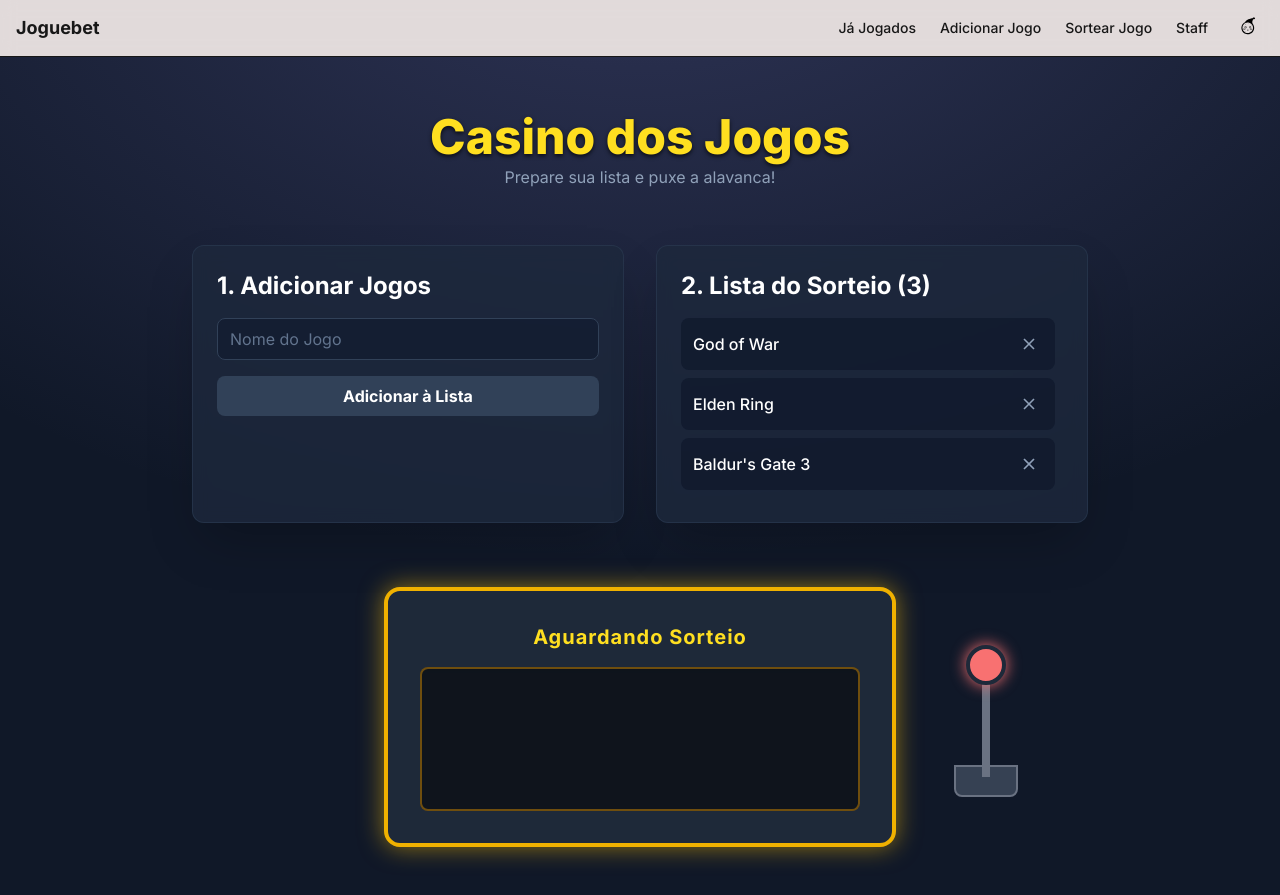
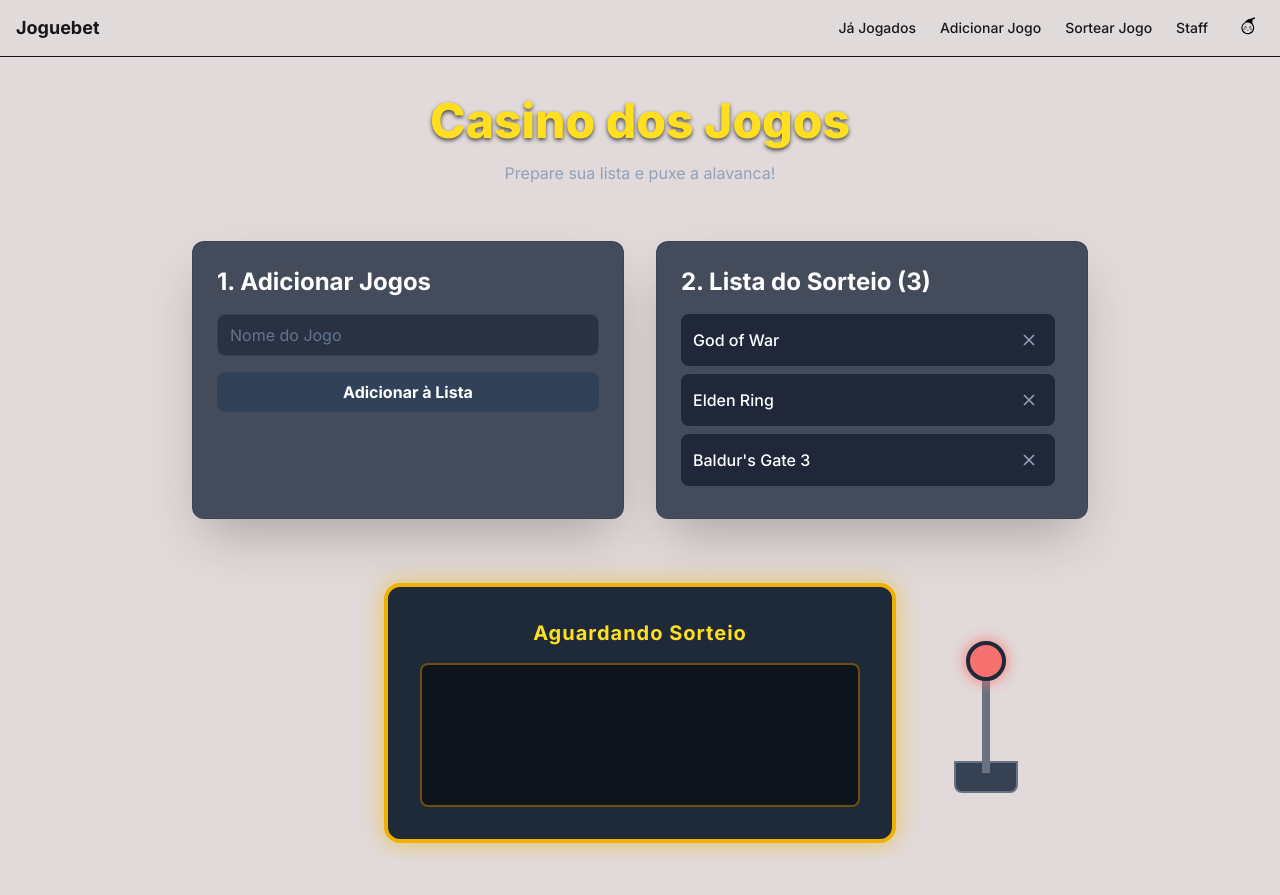
Before and after one commit to LuanHii/Joguebet-gamesclub-front, a Next.js app: page /sortear in a window 1280 px wide. After the commit the page ends 859 px from the top, so only its background shows below. Built offline with nearby package versions, Linux system fonts and the light colour scheme.

Commit message:
Alterações de layout

```diff
--- a/app/page.tsx
+++ b/app/page.tsx
@@ -75,7 +75,7 @@ export default function HomePage() {
   return (
     <div className="container mx-auto p-4 sm:p-6 md:p-8">
       <header className="text-center my-10 md:my-16">
-        <h1 className="text-4xl sm:text-6xl font-extrabold bg-clip-text text-transparent bg-gradient-to-r from-slate-200 to-slate-400">
+        <h1 className="text-4xl sm:text-6xl font-extrabold bg-clip-text text-transparent bg-gradient-to-r from-slate-200 to-slate-400 py-2">
           Galeria de Jogos
         </h1>
       </header>
--- a/app/sortear/page.tsx
+++ b/app/sortear/page.tsx
@@ -65,7 +65,7 @@ export default function SortearPage() {
   };
 
   return (
-    <div className="flex flex-col min-h-[100dvh] justify-between p-4 sm:p-6 md:p-8 bg-gray-900 bg-[radial-gradient(ellipse_80%_80%_at_50%_-20%,rgba(120,119,198,0.3),rgba(255,255,255,0))] overflow-x-hidden">
+    <div className="flex flex-col min-h-[100dvh] justify-between overflow-x-hidden">
       {showConfetti && <Confetti width={windowSize.width} height={windowSize.height} recycle={false} onConfettiComplete={() => setShowConfetti(false)} />}
 
       <audio ref={leverSoundRef} src="/sounds/lever-pull.mp3" preload="auto"></audio>
@@ -73,7 +73,7 @@ export default function SortearPage() {
       <audio ref={winSoundRef} src="/sounds/jackpot-win.mp3" preload="auto"></audio>
 
       <header className="text-center my-6">
-        <h1 className="text-4xl sm:text-5xl font-extrabold text-yellow-300 drop-shadow-[0_2px_2px_rgba(0,0,0,0.7)]">
+        <h1 className="text-4xl sm:text-5xl font-extrabold text-yellow-300 drop-shadow-[0_2px_2px_rgba(0,0,0,0.7)] mt-4 mb-4">
           Casino dos Jogos
         </h1>
         <p className="text-slate-400 mt-1">Prepare sua lista e puxe a alavanca!</p>
--- a/app/staff/page.tsx
+++ b/app/staff/page.tsx
@@ -38,7 +38,7 @@ const participantes = [
 export default function App() {
   return (
     // Container principal que centraliza o conteúdo verticalmente e adiciona um fundo escuro.
-    <div className="flex items-center justify-center min-h-screen p-8 bg-gray-900 text-white font-sans bg-[radial-gradient(ellipse_80%_80%_at_50%_-20%,rgba(120,119,198,0.3),rgba(255,255,255,0))]">
+    <div className="flex justify-center min-h-screen p-8 font-sans">
       <div className="w-full max-w-6xl">
         {/* Título principal com gradiente de cor. */}
         <h1 className="text-4xl md:text-5xl font-extrabold text-center mb-12 text-transparent bg-clip-text bg-gradient-to-r from-sky-400 to-emerald-400">
```
